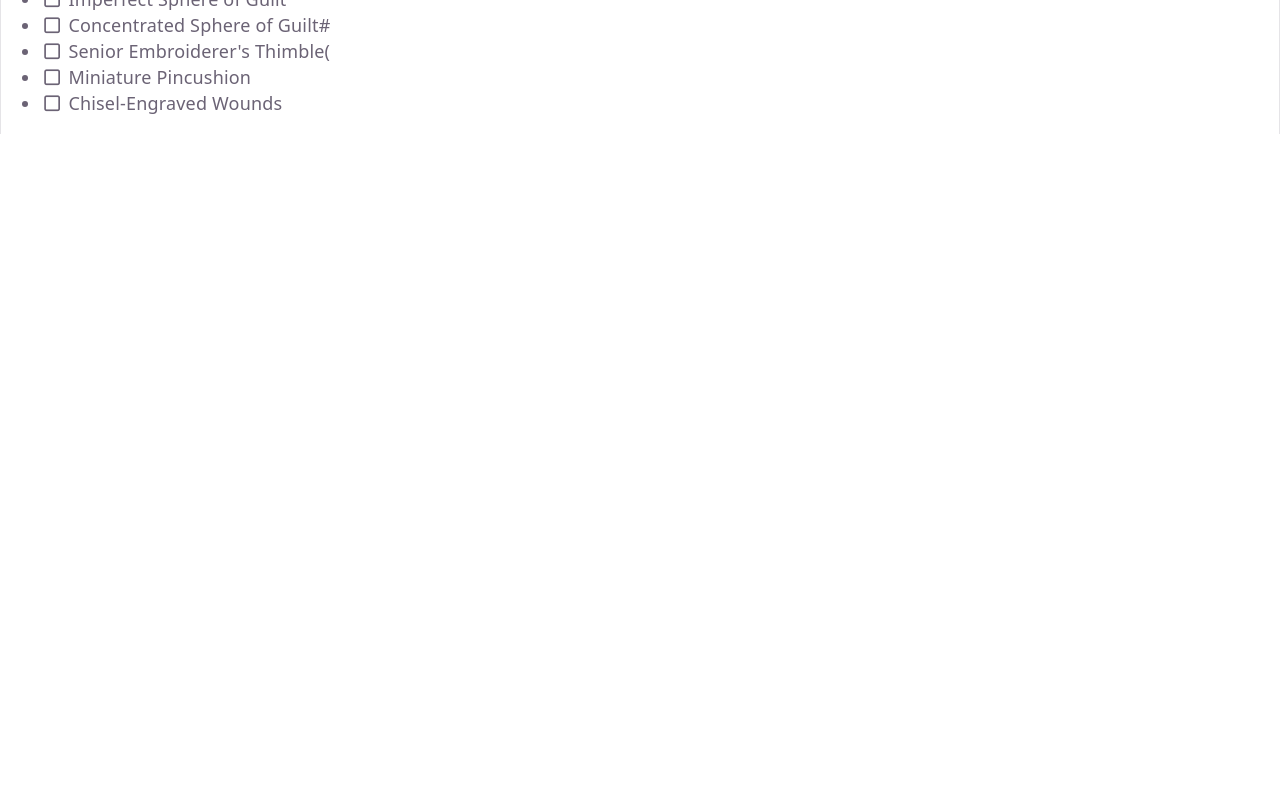
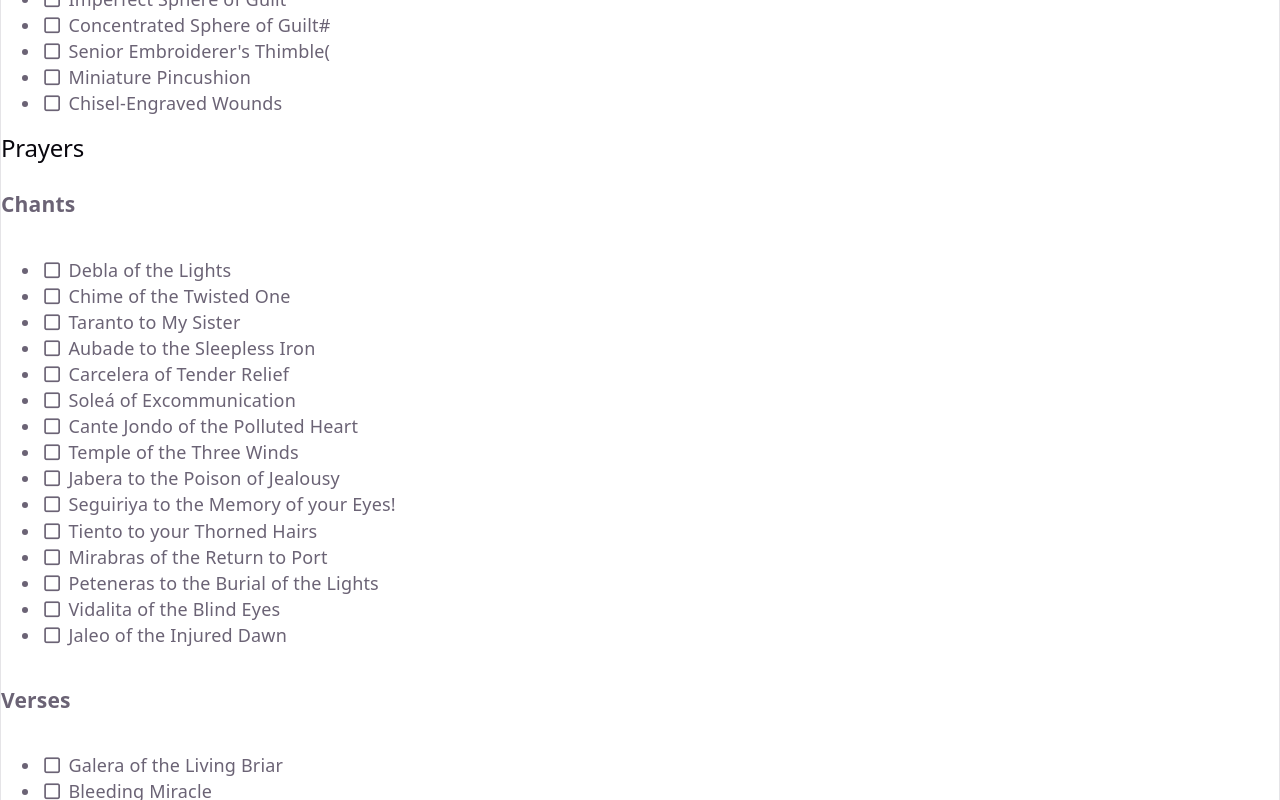
Before and after one commit to The-Black-Lodge/blasphemous2-save-analyzer, a React (Vite) app: page / in a window 1280 px wide. Shown: the part 2380-3180 px from the top of the page. Before the commit the page ends 2514 px from the top, so only its background shows below. Built offline with nearby package versions, Linux system fonts and the light colour scheme.

Commit message:
prayers, mark as true torment

```diff
--- a/src/App.tsx
+++ b/src/App.tsx
@@ -1,4 +1,5 @@
 import Altar from "./components/Altar"
+import Prayer from "./components/Prayer"
 import Rosary from "./components/Rosary"
 import SaveProvider from "./components/SaveProvider"
 
@@ -7,6 +8,7 @@ function App() {
     <SaveProvider>
       <Altar />
       <Rosary />
+      <Prayer />
     </SaveProvider>
   )
 }
--- /dev/null
+++ b/src/components/Prayer.tsx
@@ -0,0 +1,94 @@
+import b2data from "../data/b2data.json"
+import { useSave } from "./SaveContext"
+import { getPrayerKind } from "../utils/prayerKinds"
+
+interface InventoryItem {
+  item?: {
+    name?: string
+  }
+}
+
+function PrayerList({
+  label,
+  sources,
+  acquired,
+}: {
+  label: string
+  sources: string[]
+  acquired: Set<string>
+}) {
+  const prayersBySource = new Map(
+    b2data.prayers.map((prayer) => [prayer.source, prayer]),
+  )
+
+  return (
+    <>
+      <h3>{label}</h3>
+      <ul>
+        {sources.map((source) => {
+          const prayer = prayersBySource.get(source)
+          if (!prayer) return null
+
+          return (
+            <li key={source}>
+              <i
+                className={
+                  acquired.has(source)
+                    ? "fa-regular fa-square-check"
+                    : "fa-regular fa-square"
+                }
+              ></i>{" "}
+              {prayer.caption.en}
+            </li>
+          )
+        })}
+      </ul>
+    </>
+  )
+}
+
+export default function Prayer() {
+  const { save } = useSave()
+  const acquired = new Set<string>()
+  const inventory = save?.player?.inventory as
+    | {
+        prayers?: { items?: InventoryItem[] }
+        collectibles?: { items?: InventoryItem[] }
+      }
+    | undefined
+
+  for (const section of ["prayers", "collectibles"] as const) {
+    for (const entry of inventory?.[section]?.items ?? []) {
+      const name = entry.item?.name
+      if (typeof name === "string" && name.startsWith("PR")) {
+        acquired.add(name)
+      }
+    }
+  }
+
+  const chants: string[] = []
+  const verses: string[] = []
+  const unclassified: string[] = []
+
+  for (const prayer of b2data.prayers) {
+    const kind = getPrayerKind(prayer.source)
+    if (kind === "chant") {
+      chants.push(prayer.source)
+    } else if (kind === "verse") {
+      verses.push(prayer.source)
+    } else {
+      unclassified.push(prayer.source)
+    }
+  }
+
+  return (
+    <>
+      <h2>Prayers</h2>
+      <PrayerList label="Chants" sources={chants} acquired={acquired} />
+      <PrayerList label="Verses" sources={verses} acquired={acquired} />
+      {unclassified.length > 0 ? (
+        <PrayerList label="Other" sources={unclassified} acquired={acquired} />
+      ) : null}
+    </>
+  )
+}
--- /dev/null
+++ b/src/data/prayer-kinds.json
@@ -0,0 +1,40 @@
+{
+  "chant": [
+    "PR02",
+    "PR03",
+    "PR05",
+    "PR06",
+    "PR14",
+    "PR15",
+    "PR16",
+    "PR17",
+    "PR18",
+    "PR102",
+    "PR103",
+    "PR104",
+    "PR109",
+    "PR203",
+    "PR204"
+  ],
+  "verse": [
+    "PR01",
+    "PR04",
+    "PR07",
+    "PR08",
+    "PR09",
+    "PR10",
+    "PR11",
+    "PR12",
+    "PR101",
+    "PR105",
+    "PR106",
+    "PR107",
+    "PR108",
+    "PR201",
+    "PR202"
+  ],
+  "trueTormentOnly": [
+    "PR103",
+    "PR108"
+  ]
+}
--- /dev/null
+++ b/src/utils/prayerKinds.ts
@@ -0,0 +1,22 @@
+import prayerKindsJson from "../data/prayer-kinds.json"
+
+type PrayerKind = "chant" | "verse"
+
+const kindBySource = new Map<string, PrayerKind>()
+const trueTormentOnly = new Set(prayerKindsJson.trueTormentOnly)
+
+for (const source of prayerKindsJson.chant) {
+  kindBySource.set(source, "chant")
+}
+
+for (const source of prayerKindsJson.verse) {
+  kindBySource.set(source, "verse")
+}
+
+export function getPrayerKind(source: string): PrayerKind | null {
+  return kindBySource.get(source) ?? null
+}
+
+export function isTrueTormentOnlyPrayer(source: string): boolean {
+  return trueTormentOnly.has(source)
+}
```
